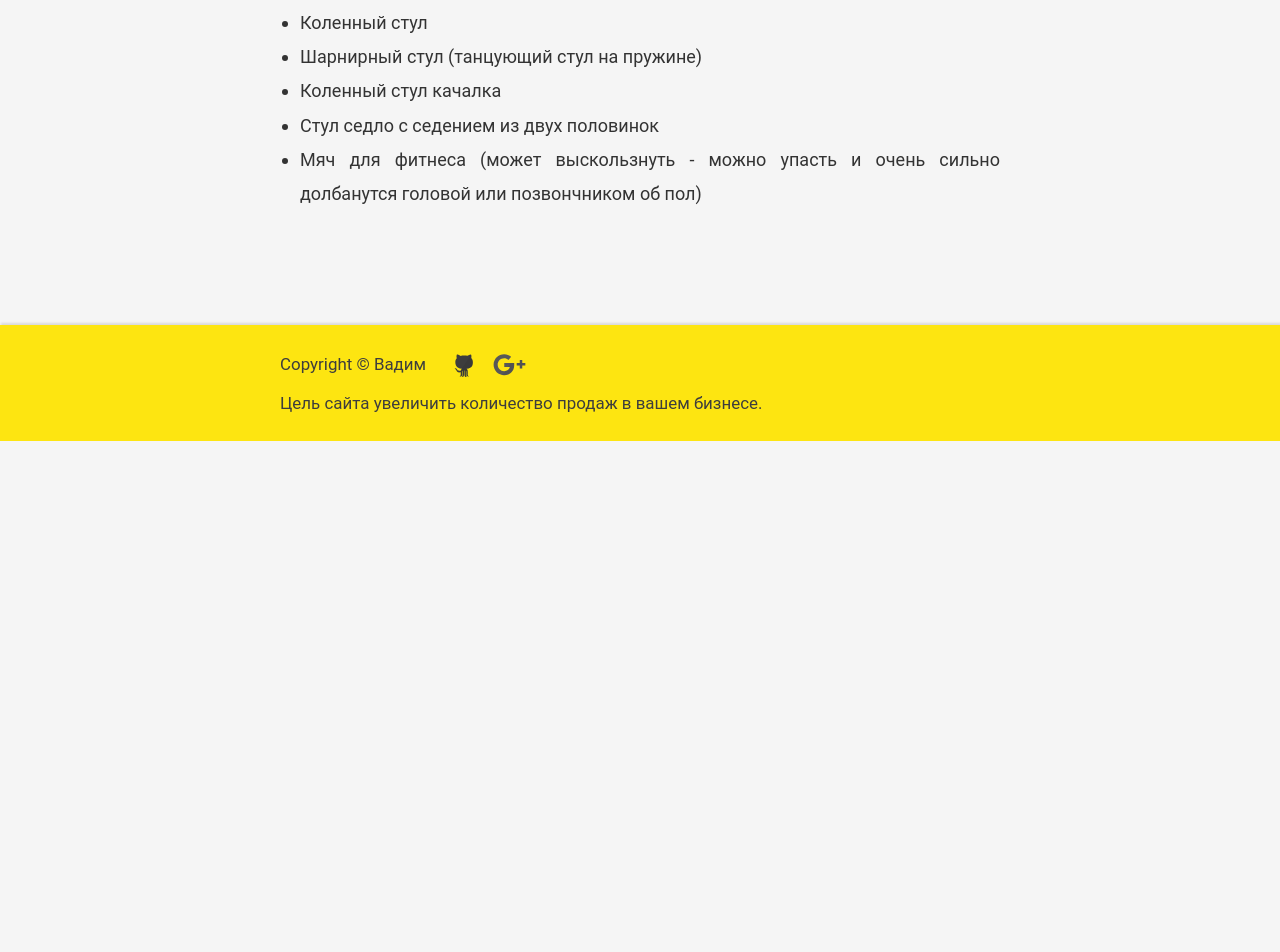
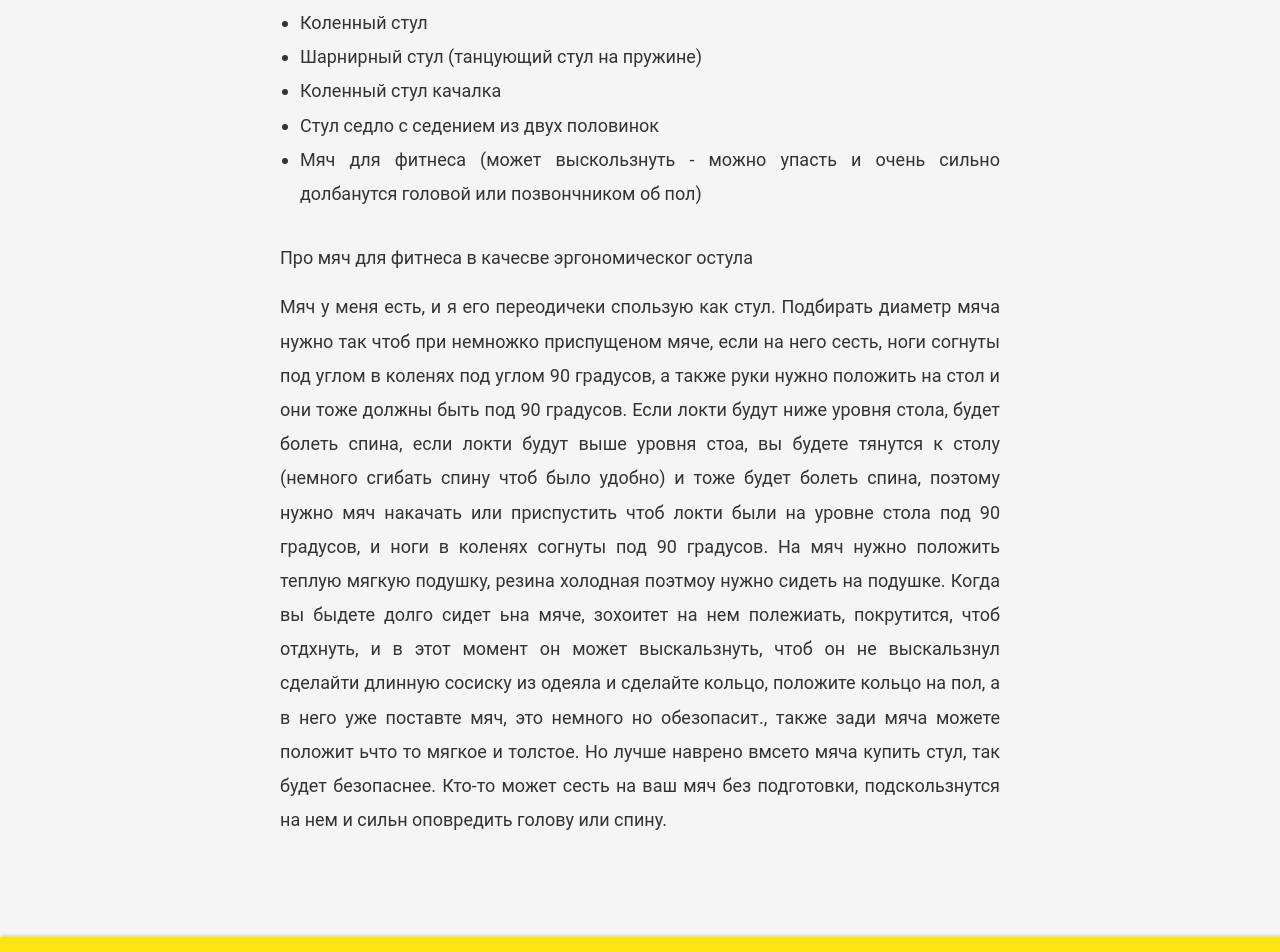
Before and after one commit to VadymVolos/vadymvolos.github.io, a Jekyll site: the page built from _posts/management/2017-01-13-health-management-ergonomycheskye-stulya.md, in a window 1280 px wide and 1400 px high, scrolled down 732 px. Shown: the part 348-1300 px from the top of the window. Built offline with Jekyll 4.4.1, drawn with Linux system fonts in a browser that asks for light colours; comment, search, counter and statistics services are not loaded; before the commit the page ends 1521 px from its top, so only the background shows below that.

Commit message:
Update 2017-01-13-health-management-ergonomycheskye-stulya.md

```diff
--- a/_posts/management/2017-01-13-health-management-ergonomycheskye-stulya.md
+++ b/_posts/management/2017-01-13-health-management-ergonomycheskye-stulya.md
@@ -24,3 +24,7 @@
 <li>Стул седло с седением из двух половинок</li>
 <li>Мяч для фитнеса (может выскользнуть - можно упасть и очень сильно долбанутся головой или позвончником об пол)</li>
 </ul>
+
+Про мяч для фитнеса в качесве эргономическог остула
+
+Мяч у меня есть, и я его переодичеки спользую как стул. Подбирать диаметр мяча нужно так чтоб при немножко приспущеном мяче, если на него сесть, ноги согнуты под углом в коленях под углом 90 градусов, а также руки нужно положить на стол и они тоже должны быть под 90 градусов. Если локти будут ниже уровня стола, будет болеть спина, если локти будут выше уровня стоа, вы будете тянутся к столу (немного сгибать спину чтоб было удобно) и тоже будет болеть спина, поэтому нужно мяч накачать или приспустить чтоб локти были на уровне стола под 90 градусов, и ноги в коленях согнуты под 90 градусов. На мяч нужно положить теплую мягкую подушку, резина холодная поэтмоу нужно сидеть на подушке. Когда вы быдете долго сидет ьна мяче, зохоитет на нем полежиать, покрутится, чтоб отдхнуть, и в этот момент он может выскальзнуть, чтоб он не выскальзнул сделайти длинную сосиску из одеяла и сделайте кольцо, положите кольцо на пол, а в него уже поставте мяч, это немного но обезопасит., также зади мяча можете положит ьчто то мягкое и толстое. Но лучше наврено вмсето мяча купить стул, так будет безопаснее. Кто-то может сесть на ваш мяч без подготовки, подскользнутся на нем и сильн оповредить голову или спину.
```
